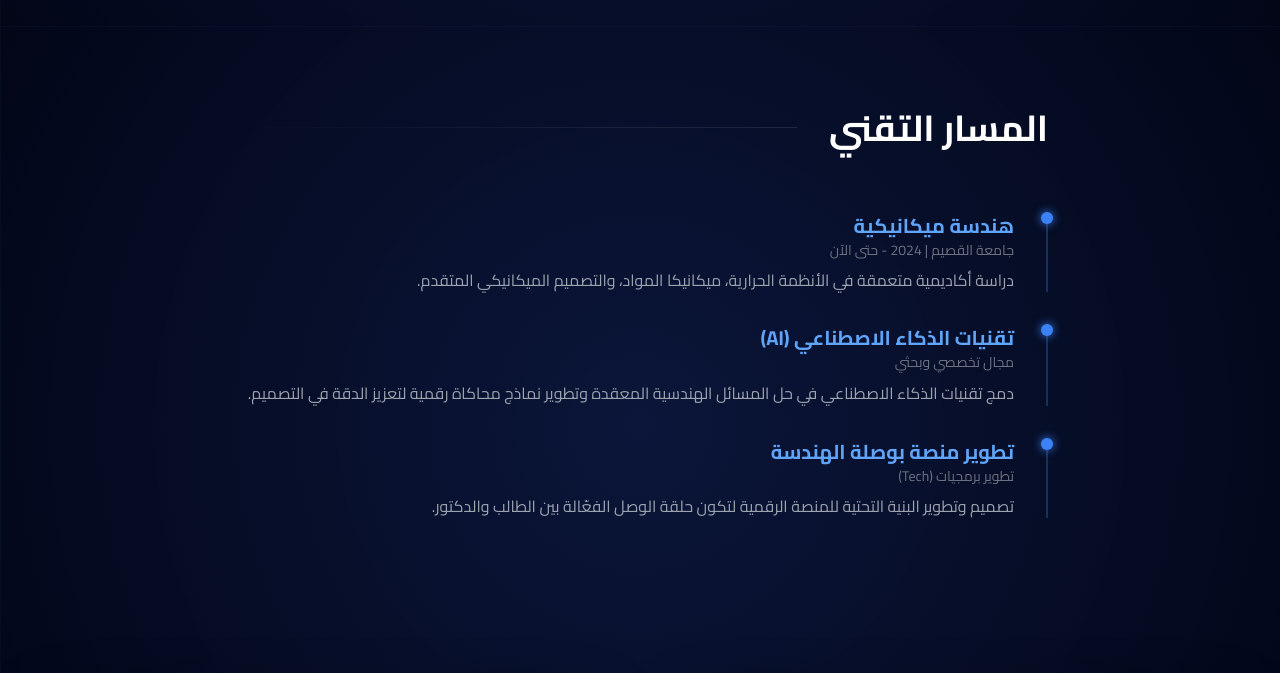
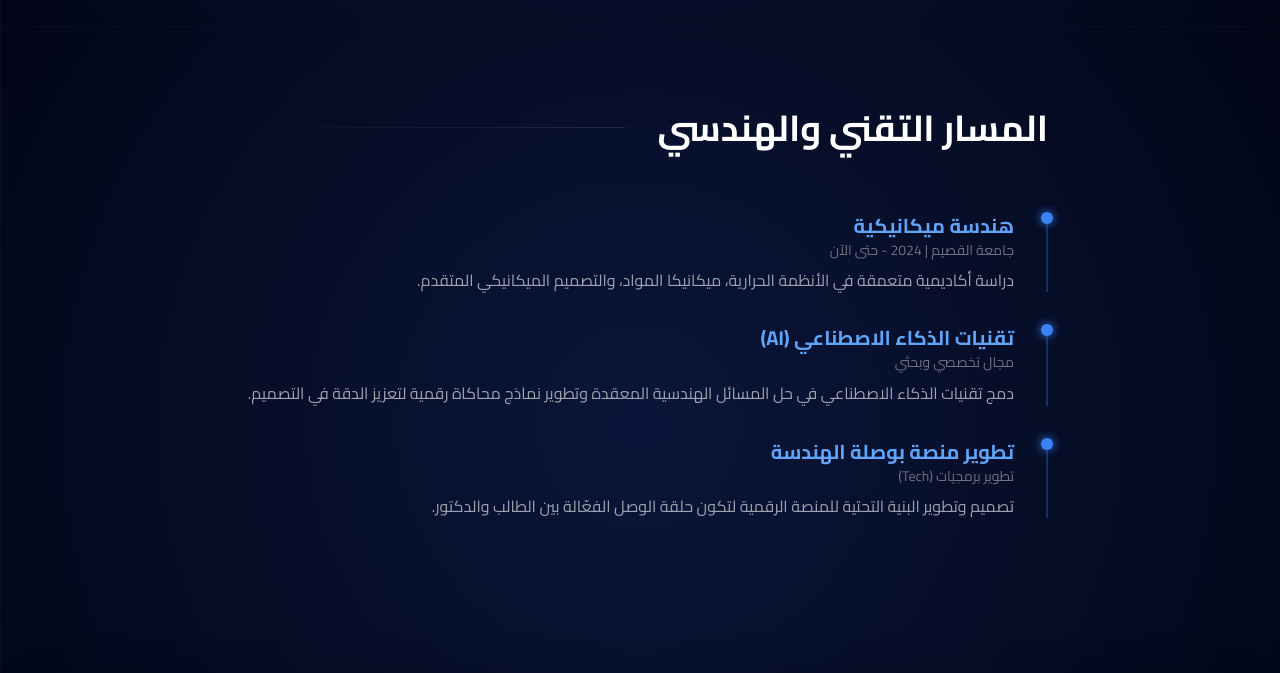
Before and after one commit to Qassim-Eng-Guide/Portfolio, a plain HTML site: page index.html in a window 1280 px wide. Shown: the part 1574-2247 px from the top of the page. Drawn offline with nearby package versions, Linux system fonts and the light colour scheme.

Commit message:
Add files via upload

```diff
--- a/index.html
+++ b/index.html
@@ -170,7 +170,7 @@
     <!-- قسم المسار التقني والهندسي -->
     <section class="max-w-4xl mx-auto px-6 pb-32">
         <div class="flex items-center gap-8 mb-16 px-4">
-            <h2 class="text-4xl font-bold text-white">المسار التقني</h2>
+            <h2 class="text-4xl font-bold text-white">المسار التقني والهندسي</h2>
             <div class="h-[1px] flex-grow bg-gradient-to-l from-white/10 to-transparent"></div>
         </div>
 
```
